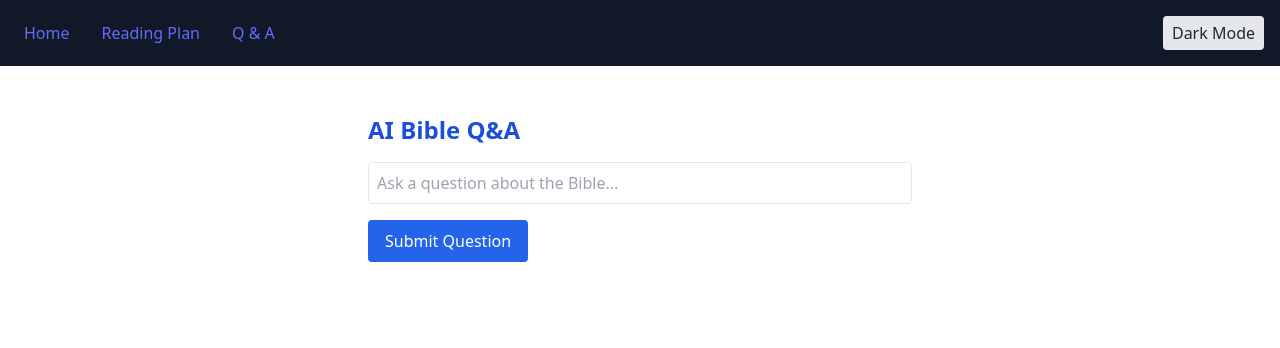
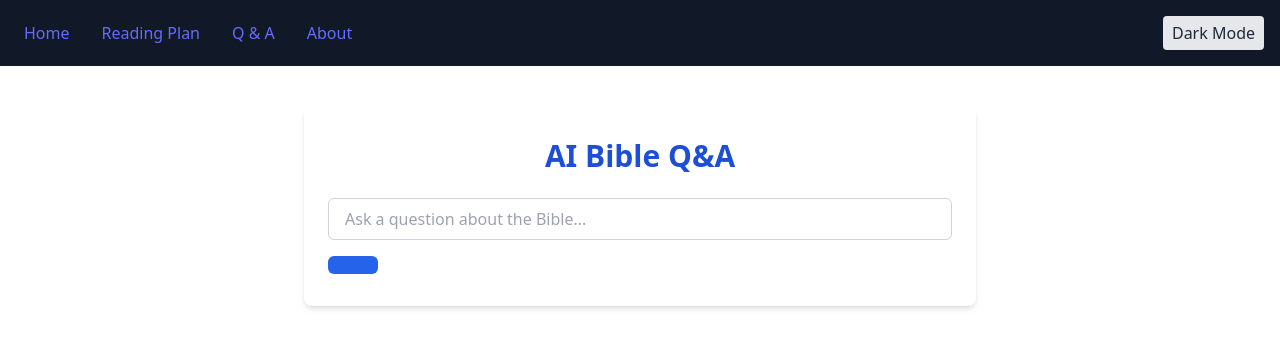
Before and after one commit to Ajthompson88/BibleApp, a React (Vite) app in the folder client/: page /qna in a window 1280 px wide. Shown: the top 348 px of the page. Built offline with nearby package versions, Linux system fonts and the light colour scheme.

Commit message:
upadtes to several files

```diff
--- a/client/src/App.tsx
+++ b/client/src/App.tsx
@@ -3,6 +3,7 @@ import Navbar from './components/Navbar';
 import Home from './pages/Home';
 import ReadingPlan from './pages/ReadingPlan';
 import QNA from './pages/QNA';
+import About from './pages/About';
 
 
 function App() {
@@ -15,6 +16,7 @@ return (
           <Route path="/" element={<Home />} />
           <Route path="/reading-plan" element={<ReadingPlan />} />
           <Route path="/qna" element={<QNA />} />
+          <Route path="/about" element={<About />} />
         </Routes>
       </div>
     </div>
--- a/client/src/components/Navbar.tsx
+++ b/client/src/components/Navbar.tsx
@@ -18,8 +18,9 @@ return (
     <div className="flex justify-between items-center">
             <div className="flex space-x-4">
             <Link to="/" className="hover:underline px-2 py-1">Home</Link>
-            <Link to="/reading" className="hover:underline px-2 py-1">Reading Plan</Link>
+            <Link to="/reading-plan" className="hover:underline px-2 py-1">Reading Plan</Link>
             <Link to="/qna" className="hover:underline px-2 py-1">Q & A</Link>
+            <Link to="/about" className="hover:underline px-2 py-1">About</Link>
             </div>
         <button
             onClick={() => setDarkMode(!darkMode)}
--- a/client/src/pages/QNA.tsx
+++ b/client/src/pages/QNA.tsx
@@ -1,33 +1,72 @@
-import {useState} from 'react';
+import { useState } from 'react';
 
 function QNA() {
 const [question, setQuestion] = useState('');
 const [answer, setAnswer] = useState('');
-const handleSubmit = (e: React.FormEvent) => {
+const [loading, setLoading] = useState(false);
+const [error, setError] = useState(false);
+
+const handleSubmit = async (e: React.FormEvent) => {
 e.preventDefault();
-    setAnswer(`You asked: "${question}". (AI answer would go here.)`);
+setLoading(true);
+setError(false); // Reset error
+
+try {
+    const response = await fetch('http://localhost:5000/qna', {
+        method: 'POST',
+        headers: {
+            'Content-Type': 'application/json',
+        },
+        body: JSON.stringify({ question }),
+    });
+
+    const data = await response.json();
+    setAnswer(data.answer);
     setQuestion('');
+} catch (error) {
+    console.error('Error submitting question:', error);
+    setAnswer('An error occurred while getting the answer. Please try again.');
+    setError(true); // Mark as error
+} finally {
+    setLoading(false);
+}
 };
 
 return (
-        <div className="max-w-xl mx-auto mt-8 p-4">
-            <h1 className="text-2xl font-bold mb-4 text-blue-700">AI Bible Q&A</h1>
-            <form onSubmit={handleSubmit} className="space-y-4">
+<div className="max-w-2xl mx-auto mt-10 px-6 py-8 bg-white dark:bg-gray-800 shadow-md rounded-lg">
+    <h1
+    className="text-3xl font-bold mb-6 text-blue-700 dark:text-blue-300 text-center">
+    AI Bible Q&A</h1>
+    <form onSubmit={handleSubmit}
+    className="space-y-4">
     <input
     type="text"
     value={question}
     onChange={(e) => setQuestion(e.target.value)}
     placeholder="Ask a question about the Bible..."
-                    className="w-full border p-2 rounded"
+    className="w-full border border-gray-300 dark:border-gray-600 rounded-md px-4 py-2 focus:outline-none focus:ring-2 focus:ring-blue-500 transition"
+    required
     />
+
     <button
     type="submit"
-                    className="bg-blue-600 text-white px-4 py-2 rounded hover:bg-blue-700 transition">
-                    Submit Question
+    className="bg-blue-600 text-white font-semibold px-6 py-2 rounded-md hover:bg-blue-700 focus:outline-none focus:ring-2 focus:ring-blue-400 transition">
     </button>
     </form>
+
+    {loading && (
+        <div className="mt-4 text-blue-500 font-semibold">
+            Loading answer...
+        </div>
+    )}
     {answer && (
-                <div className="mt-6 p-4 border rounded bg-gray-50">
+    <div
+    className={`mt-8 p-6 rounded-lg border shadow-sm transition-all transition-opacity duration-300 ease-in ${
+        error
+        ? 'bg-red-100 text-red-800 border-red-300'
+        : 'bg-gray-100 text-gray-900 dark:bg-gray-700 dark:text-white dark:border-gray-600'
+    }`}
+    >
     <h2 className="text-lg font-semibold mb-2">AI Response:</h2>
     <p>{answer}</p>
     </div>
--- a/client/src/pages/ReadingPlan.tsx
+++ b/client/src/pages/ReadingPlan.tsx
@@ -1,9 +1,28 @@
+import {useState} from 'react';
+
 function ReadingPlan() {
 const readings = [
 { day: 1, passage: 'Genesis 1-2'},
 { day: 2, passage: 'Genesis 3-4'},
 { day: 3, passage: 'Genesis 5-6'},
 ];
+
+const [completed, setCompleted] = useState<number[]>(() => {
+    const saved = localStorage.getItem('completedReadings');
+    return saved ? JSON.parse(saved) : [];
+  });
+
+  const toggleComplete = (day: number) => {
+    let updated;
+    if (completed.includes(day)) {
+      updated = completed.filter((d: number) => d !== day);
+    } else {
+      updated = [...completed, day];
+    }
+    setCompleted(updated);
+    localStorage.setItem('completedReadings', JSON.stringify(updated));
+  };
+
 
 return (
 <div className="max-w-2xl mx-auto mt-8 p-4">
@@ -14,7 +33,27 @@ return (
                 <div className ="font-semibold">Day {reading.day}</div>
                 <div>{reading.passage}</div>
             </li>
-        ))}
+        ))}{readings.map((reading) => (
+            <li
+              key={reading.day}
+              className={`flex items-center justify-between p-4 border rounded shadow transition ${
+                completed.includes(reading.day)
+                  ? 'bg-green-100 text-green-800 line-through'
+                  : 'hover:bg-gray-100'
+              }`}
+            >
+              <div>
+                <div className="font-semibold">Day {reading.day}</div>
+                <div>{reading.passage}</div>
+              </div>
+              <input
+                type="checkbox"
+                checked={completed.includes(reading.day)}
+                onChange={() => toggleComplete(reading.day)}
+                className="w-5 h-5 accent-green-600 cursor-pointer"
+              />
+            </li>
+          ))}
     </ul>
 </div>
 )
```
Also changed, not shown: package.json (+39 -1 lines). Lines whose indentation alone changed are shown as unchanged.
